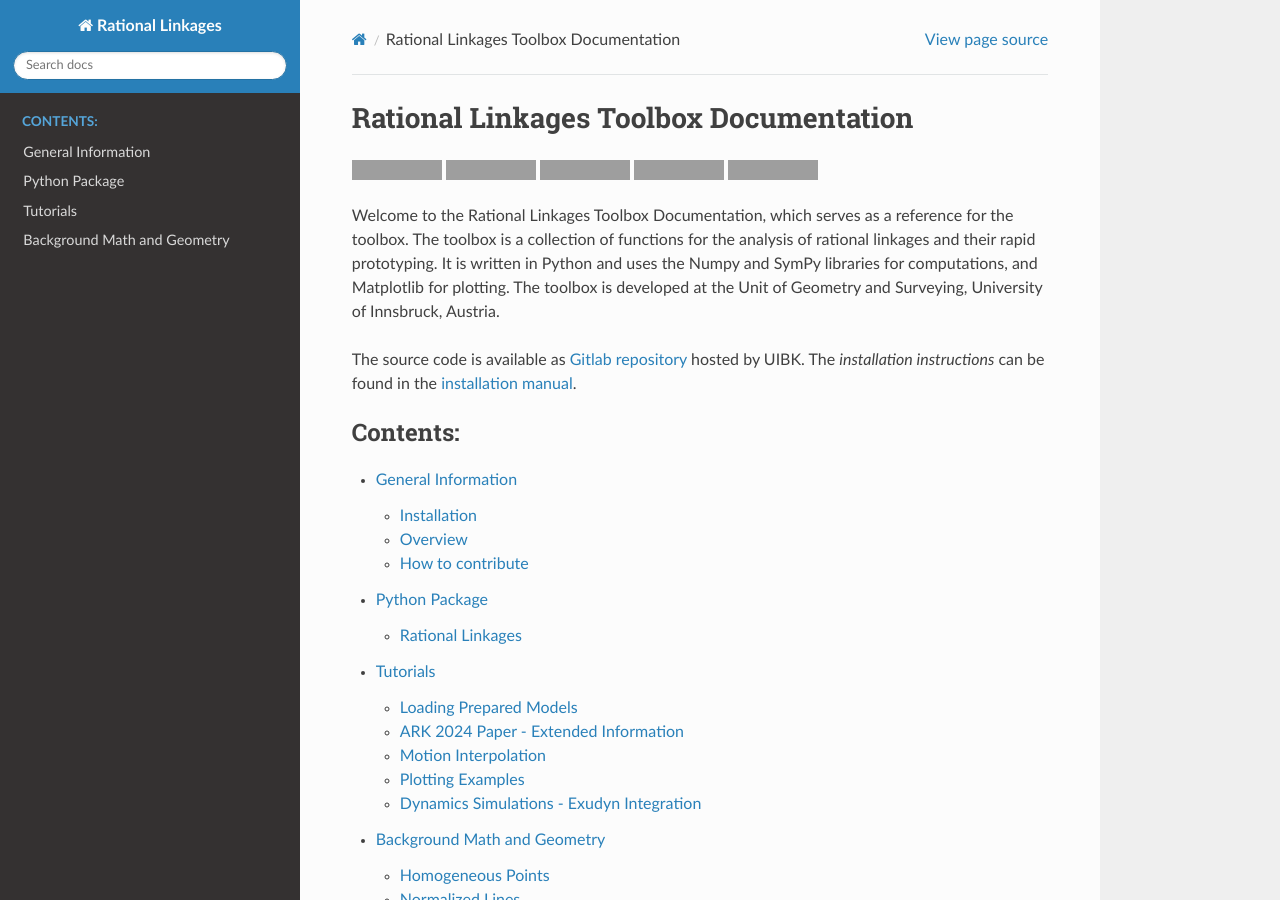
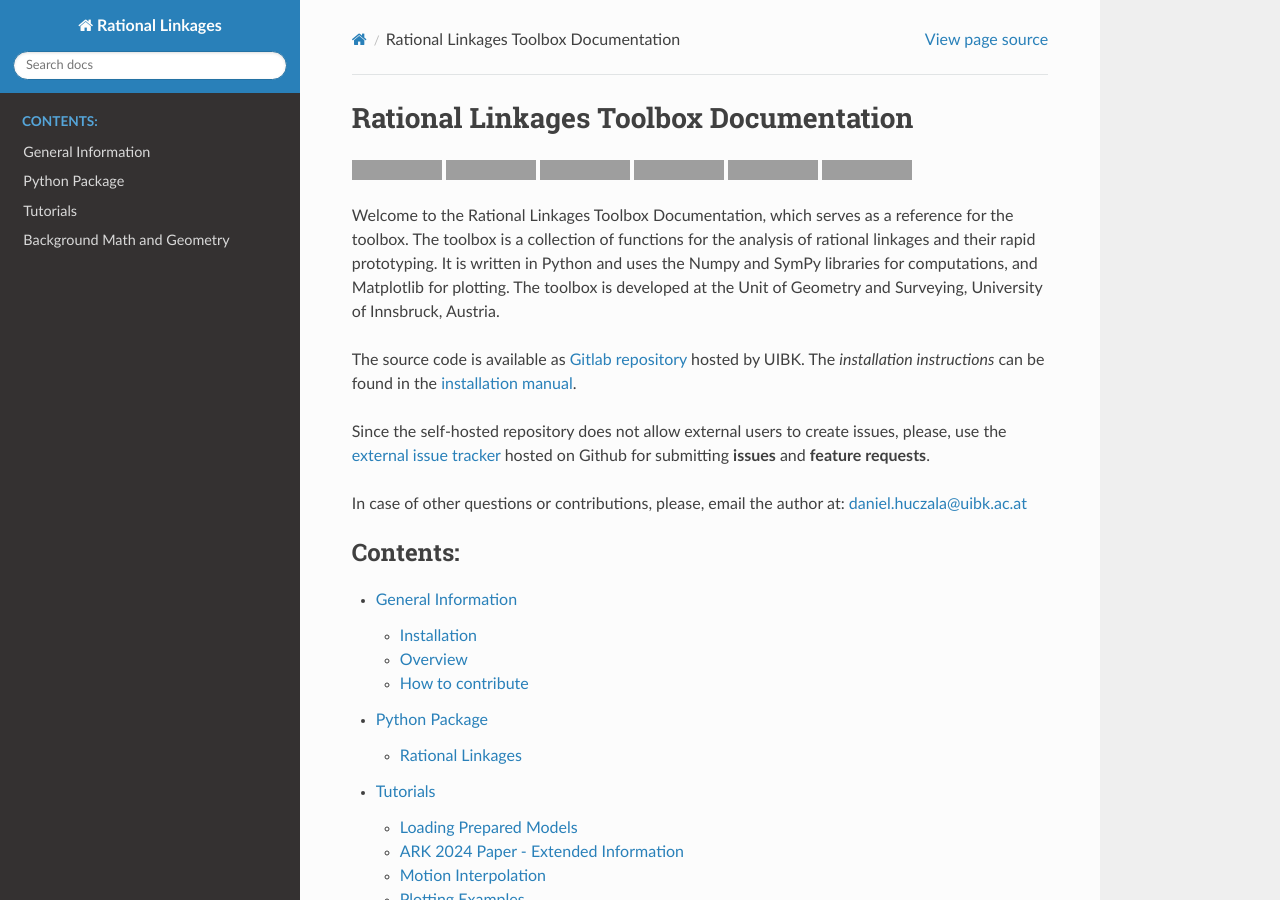
Before and after one commit to hucik14/rational-linkages, a Sphinx documentation site: the page built from docs/source/index.rst, in a window 1280 px wide and 900 px high. Built offline with Sphinx 7.4.7 and the Read the Docs theme 2.0.0, drawn with Linux system fonts in a browser that asks for light colours; cross-references to code outside the pages are shown as plain code; grey boxes are pictures that could not be loaded.

Commit message:
external issue tracker

```diff
--- a/docs/source/index.rst
+++ b/docs/source/index.rst
@@ -15,18 +15,21 @@ Rational Linkages Toolbox Documentation
    :target: https://git.uibk.ac.at/geometrie-vermessung/rational-linkages/-/jobs
    :alt: Build Status
 
+.. image:: https://badge.fury.io/py/rational-linkages.svg
+    :target: https://pypi.org/project/rational-linkages/
+    :alt: PyPI
+
 .. image:: https://git.uibk.ac.at/geometrie-vermessung/rational-linkages/badges/main/coverage.svg?job=run_tests
    :target: https://git.uibk.ac.at/geometrie-vermessung/rational-linkages/-/jobs
    :alt: Coverage Status
 
+.. image:: https://img.shields.io/github/issues/hucik14/rl-issues
+   :target: https://github.com/hucik14/rl-issues/issues
+   :alt: GitHub issues
+
 .. image:: https://img.shields.io/badge/python-3.10%20%7C%203.11%20%7C%203.12-blue.svg
    :target: https://www.python.org/downloads/release/python-3117/
    :alt: Python
-
-.. image:: https://badge.fury.io/py/rational-linkages.svg
-    :target: https://pypi.org/project/rational-linkages/
-    :alt: PyPI
-
 
 Welcome to the Rational Linkages Toolbox Documentation, which serves as a reference for
 the toolbox. The toolbox is a collection of functions for the analysis of rational
@@ -36,6 +39,13 @@ at the Unit of Geometry and Surveying, University of Innsbruck, Austria.
 
 The source code is available as `Gitlab repository`_ hosted by UIBK. The *installation
 instructions* can be found in the :ref:`installation manual<installation>`.
+
+Since the self-hosted repository does not allow external users to create issues,
+please, use the `external issue tracker`_
+hosted on Github for submitting **issues** and **feature requests**.
+
+In case of other questions or contributions, please, email the author at:
+daniel.huczala@uibk.ac.at
 
 .. toctree::
    :maxdepth: 2
--- a/docs/source/refs-weblinks.rst
+++ b/docs/source/refs-weblinks.rst
@@ -1,3 +1,4 @@
 .. _Exudyn: https://github.com/jgerstmayr/EXUDYN
 .. _Exudyn documentation: https://exudyn.readthedocs.io/
 .. _Gitlab repository: https://git.uibk.ac.at/geometrie-vermessung/rational-linkages
+.. _external issue tracker: https://github.com/hucik14/rl-issues
--- a/pyproject.toml
+++ b/pyproject.toml
@@ -55,7 +55,7 @@ include = ["rational_linkages*"]
 [project.urls]
 Homepage = "https://git.uibk.ac.at/geometrie-vermessung/rational-linkages"
 Documentation = "http://rational-linkages.readthedocs.io/"
-Issues = "https://git.uibk.ac.at/geometrie-vermessung/rational-linkages/-/issues"
+Issues = "https://github.com/hucik14/rl-issues/issues"
 
 [tool.black]
 line-length = 88
```
Also changed, not shown: README.md (+10 -2 lines).
